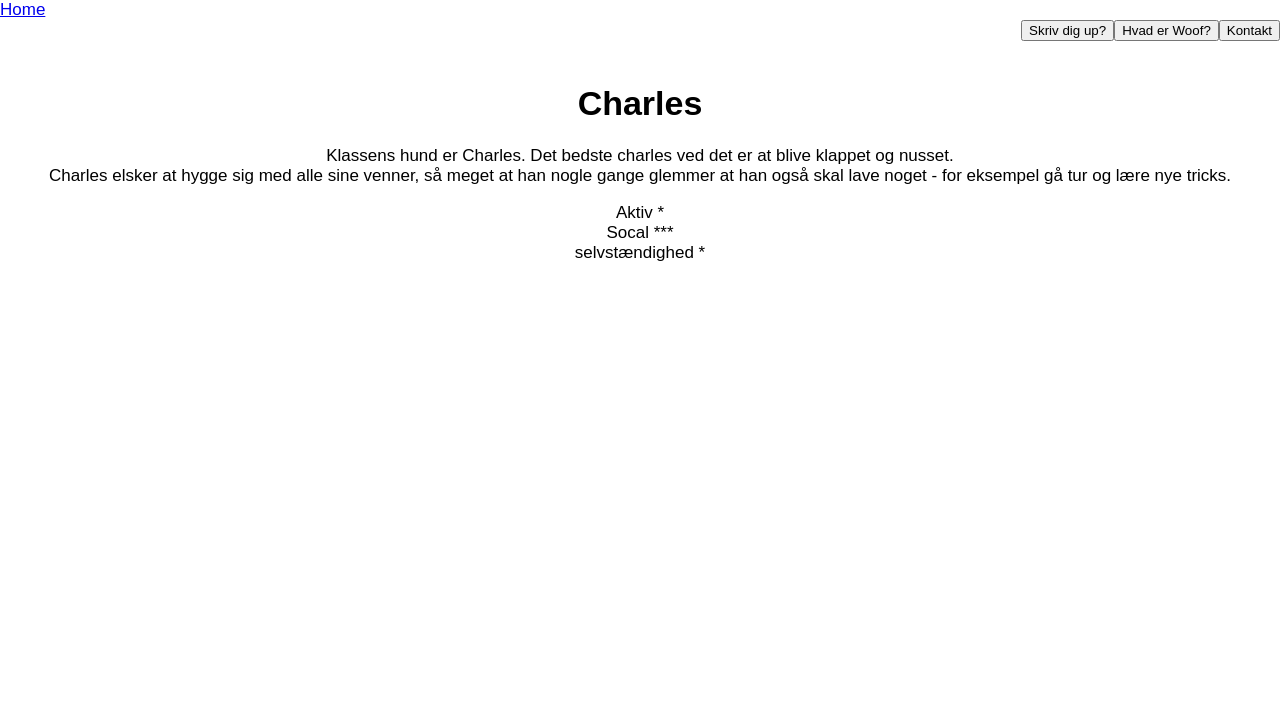
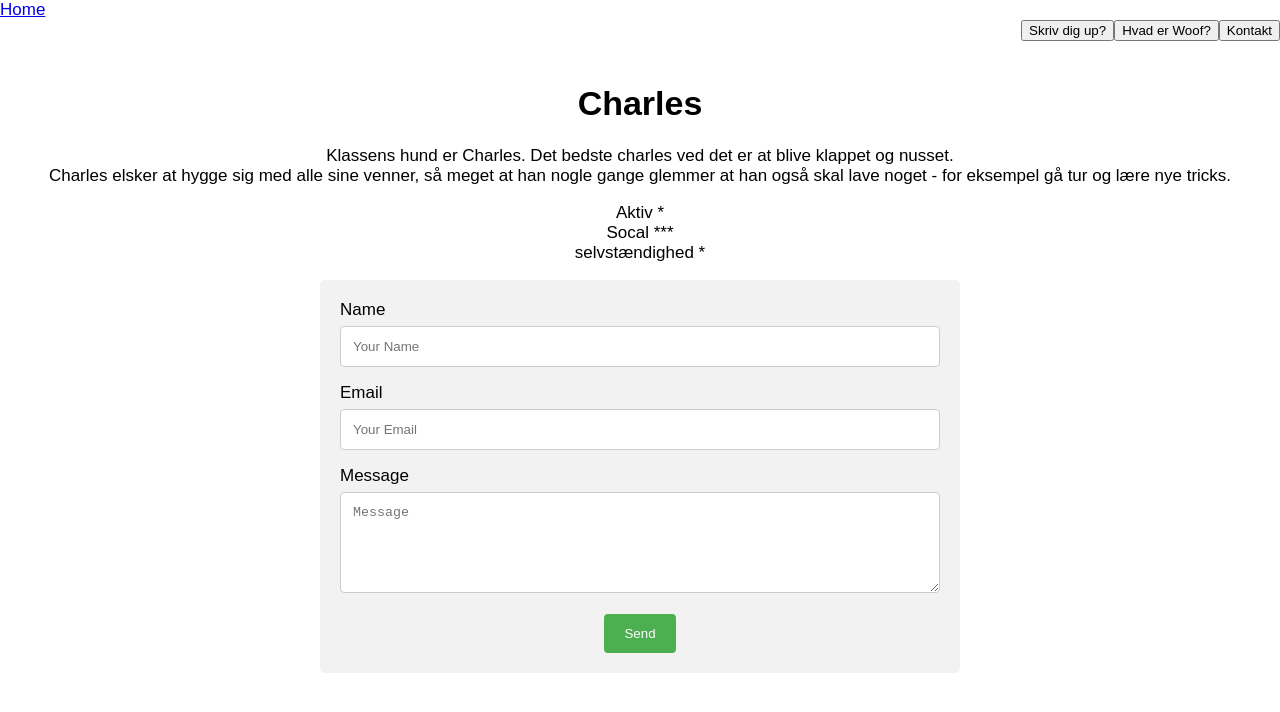
Before and after one commit to Vampiredk/WoofStaticWebPage, a Vue app: page /Charles in a window 1280 px wide. Shown: the top 712 px of the page. Built offline with nearby package versions, Linux system fonts and the light colour scheme.

Commit message:
emils to charles

```diff
--- a/src/views/AboutView.vue
+++ b/src/views/AboutView.vue
@@ -94,7 +94,7 @@
         this.Pause_play_video()
         this.showbtn1 = true
         this.showbtn2 = true
-      }, 5000)
+      }, 5)
     },
     addAnswer (value) {
       this.buttonAnswer.push(value)
--- a/src/views/dogs/Charles.vue
+++ b/src/views/dogs/Charles.vue
@@ -19,15 +19,107 @@
           selvstændighed *
         </p>
       </div>
+      <div class="container">
+            <form @submit.prevent="sendEmail">
+            <label>Name</label>
+            <input
+                type="text"
+                v-model="name"
+                name="name"
+                placeholder="Your Name"
+            >
+            <label>Email</label>
+            <input
+                type="email"
+                v-model="email"
+                name="email"
+                placeholder="Your Email"
+                >
+            <label>Message</label>
+            <textarea
+                name="message"
+                v-model="message"
+                cols="30" rows="5"
+                placeholder="Message">
+            </textarea>
+            <input type="submit" value="Send">
+            </form>
+        </div>
     </div>
   </body>
 </template>
 
 <script>
 // @ is an alias to /src
+import emailjs from 'emailjs-com'
 export default {
   name: 'MyCharles',
-  props: ['buttonAnswer', 'findDog']
-
+  props: ['buttonAnswer', 'findDog'],
+    data () {
+    return {
+      name: '',
+      email: '',
+      message: ''
+    }
+  },
+  methods: {
+    sendEmail (e) {
+      try {
+        emailjs.sendForm('service_sfmumua', 'template_vd3nvb8', e.target, '31drUeLFvBRJZ1O7E', {
+          name: this.name,
+          email: this.email,
+          message: this.message
+        })
+      } catch (error) {
+        console.log({ error })
+      }
+      // Reset form field
+      this.name = ''
+      this.email = ''
+      this.message = ''
+    }
+  }
 }
 </script>
+
+<style scoped>
+* {box-sizing: border-box;}
+
+.container {
+  display: block;
+  margin:auto;
+  text-align: center;
+  border-radius: 5px;
+  background-color: #f2f2f2;
+  padding: 20px;
+  width: 50%;
+}
+
+label {
+  float: left;
+}
+
+input[type=text], [type=email], textarea {
+  width: 100%;
+  padding: 12px;
+  border: 1px solid #ccc;
+  border-radius: 4px;
+  box-sizing: border-box;
+  margin-top: 6px;
+  margin-bottom: 16px;
+  resize: vertical;
+}
+
+input[type=submit] {
+  background-color: #4CAF50;
+  color: white;
+  padding: 12px 20px;
+  border: none;
+  border-radius: 4px;
+  cursor: pointer;
+}
+
+input[type=submit]:hover {
+  background-color: #45a049;
+}
+</style>
```
